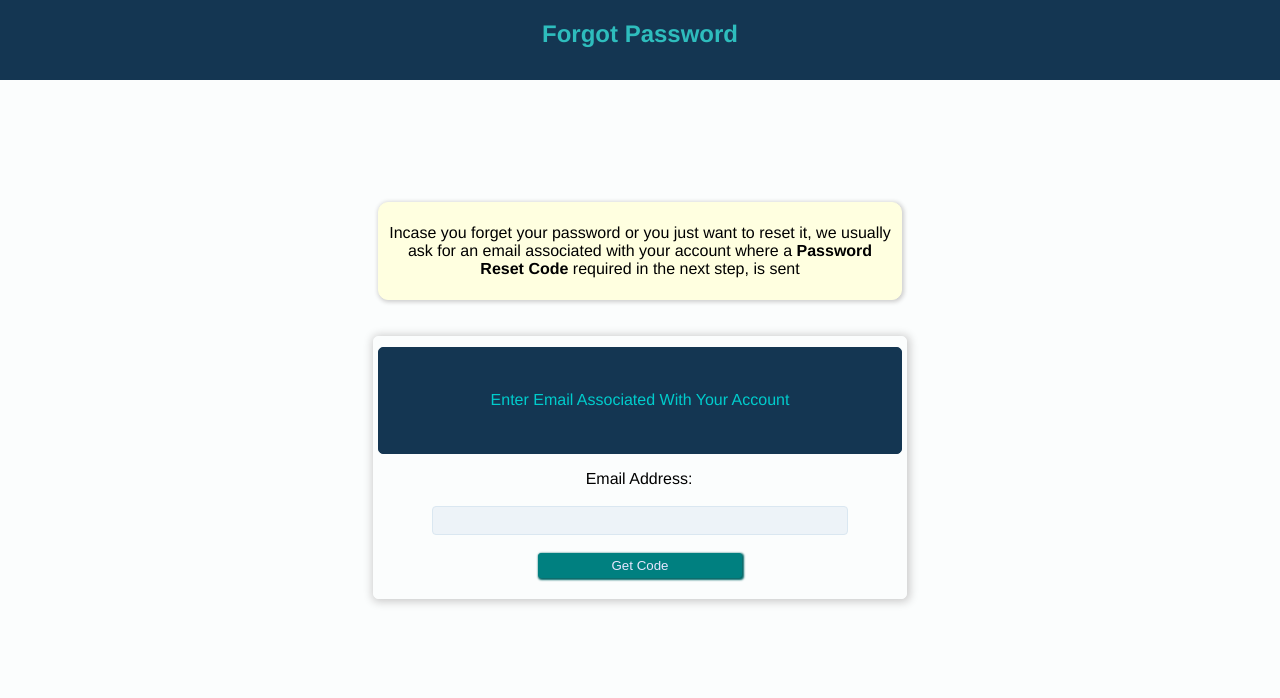
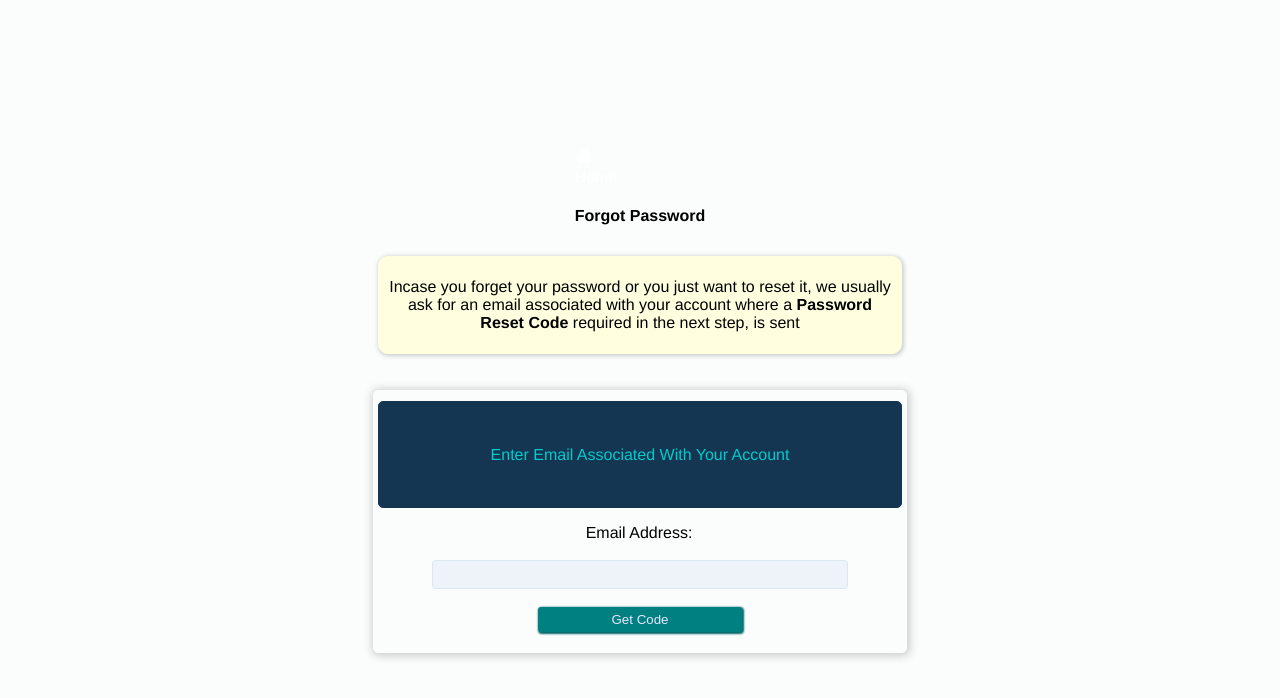
Before and after one commit to Tibz-Dankan/cryptopile-frontend, a React (Create React App) app: page /#/forgot-password in a window 1280 px wide. Shown: the top 698 px of the page. Built offline with nearby package versions, Linux system fonts and the light colour scheme.

Commit message:
a link to the home page added in the header

```diff
--- a/src/components/ForgotPassword.js
+++ b/src/components/ForgotPassword.js
@@ -1,6 +1,8 @@
 import React, { useState } from "react";
 import { useHistory } from "react-router-dom";
 import { BarLoader } from "react-spinners";
+import HomeLink from "./links/HomeLink";
+import { HouseFill } from "react-bootstrap-icons";
 import axiosApiUnAuthorized from "./axiosUnAuthorized";
 import "./../css/ForgotPassword.css";
 
@@ -18,17 +20,20 @@ const ForgotPassword = () => {
     try {
       setShowBarLoader(false);
       setShowBarLoader(true);
+      setShowCaughtError(false);
       setErrorInSendingPasswordResetCode("");
       const response = await axiosApiUnAuthorized.post("/forgot-password", {
         userEmail: userEmail,
       });
       console.log(response); // to be removed wen in production
       setShowBarLoader(false); // stop BarLoader
-      if (response.data.email === userEmail) {
-        localStorage.setItem("userEmail", response.data.email);
-        localStorage.setItem("userId", response.data.id);
+      if (response.status === 200) {
         setErrorInSendingPasswordResetCode(response.data.forgotPasswordMsg);
-        history.push("/password-reset-code");
+        if (response.data.email === userEmail) {
+          localStorage.setItem("userEmail", response.data.email);
+          localStorage.setItem("userId", response.data.userid);
+          history.push("/password-reset-code");
+        }
       }
     } catch (error) {
       console.log(error);
@@ -44,14 +49,17 @@ const ForgotPassword = () => {
 
   return (
     <div className="forgot-password-wrapper">
-      <div className="forgot-password-heading">
-        <h2>Forgot Password</h2>
+      <div className="forgot-password-header">
+        <div className="forgot-password-home-link">
+          <HouseFill
+            color={"hsl(0, 0%, 100%)"}
+            size={17}
+            style={{ marginRight: "3px" }}
+          />
+          <HomeLink />
+        </div>
+        <h4>Forgot Password</h4>
       </div>
-      {showCaughtError ? (
-        <div className="caught-error">
-          <p>Sorry, something went wrong !</p>
-        </div>
-      ) : null}
       <div className="forgot-password-msg">
         <p>
           Incase you forget your password or you just want to reset it, we
@@ -60,6 +68,12 @@ const ForgotPassword = () => {
         </p>
       </div>
       {showBarLoader ? <BarLoader color="hsl(180, 40%, 50%)" /> : null}
+
+      {showCaughtError ? (
+        <div className="caught-error">
+          <p>Sorry, something went wrong!</p>
+        </div>
+      ) : null}
       <div className="errors-in-sending-pwsd-reset-code">
         <p>{errorInSendingPasswordResetCode}</p> {/* to be styled next day*/}
       </div>
```
